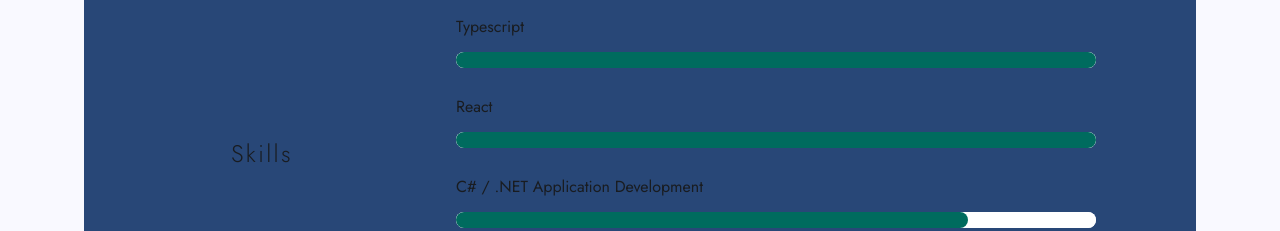
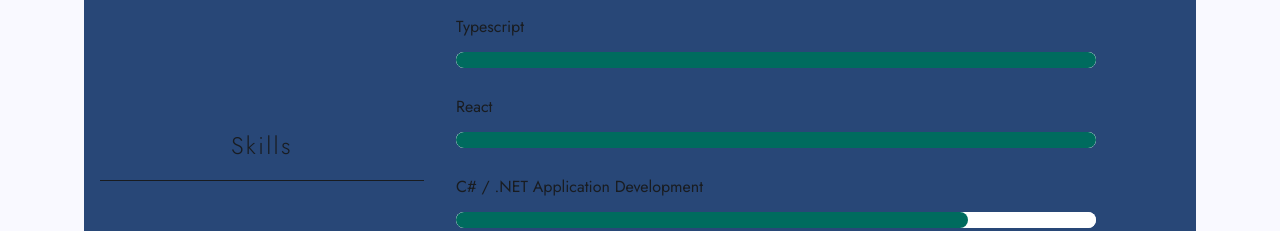
Before and after one commit to isfopo/about, a React (Vite) app: page / in a window 1280 px wide. Shown: the part 1020-1251 px from the top of the page. Built offline with nearby package versions, Linux system fonts and the light colour scheme.

Commit message:
Refactor CSS to improve readability and structure

```diff
--- a/src/index.css
+++ b/src/index.css
@@ -68,6 +68,8 @@ h3 {
     font-weight: 300;
     letter-spacing: 0.1em;
     width: auto;
+    padding-bottom: 1rem;
+    border-bottom: 1px var(--md-sys-color-on-surface) solid;
 
     @media (min-width: 768px) {
         width: 100%;
```
Lines whose indentation alone changed are shown as unchanged.
